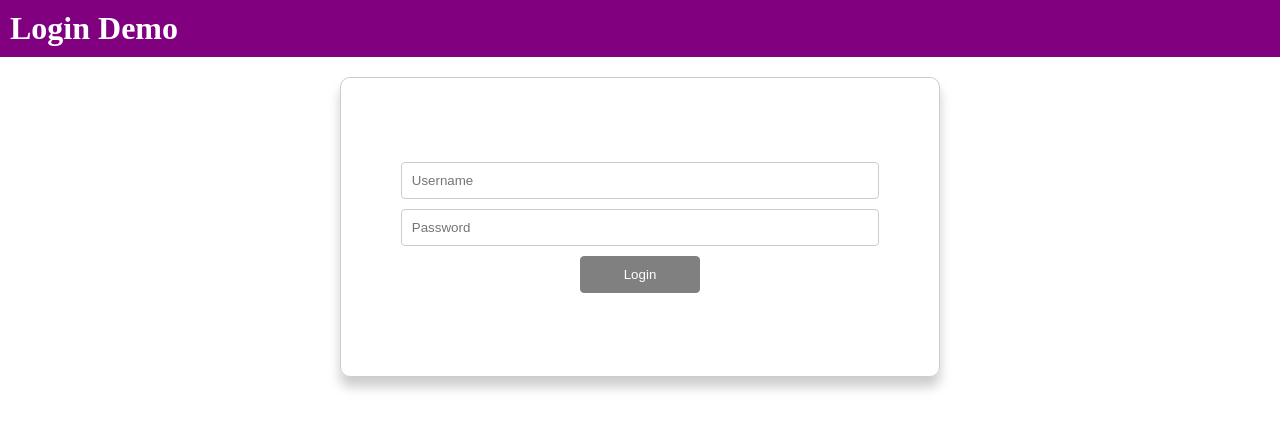
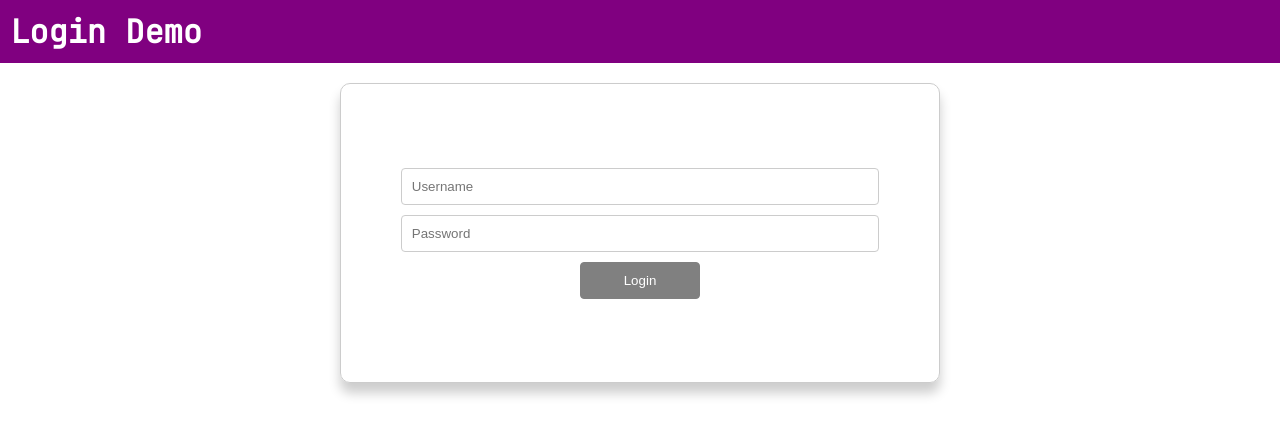
Before and after one commit to JasonWu73/es, a React (Create React App) app in the folder my-react/: page / in a window 1280 px wide. Shown: the top 436 px of the page. Built offline with nearby package versions, Linux system fonts and the light colour scheme.

Commit message:
添加自定义字体

```diff
--- a/my-react/src/index.css
+++ b/my-react/src/index.css
@@ -1,3 +1,9 @@
+/* @font-face 应该在任何其他样式之前定义 */
+@font-face {
+  font-family: "JetBrains Mono Web";
+  src: url("./fonts/JetBrainsMono-Regular.woff2") format("woff2");
+}
+
 *,
 *:before,
 *:after {
@@ -12,6 +18,7 @@ html {
 
 body {
   font-size: 1.6rem;
+  font-family: "JetBrains Mono Web", sans-serif;
 }
 
 code {
```
Also changed, not shown: my-react/src/fonts/JetBrainsMono-Regular.woff2 (added).
